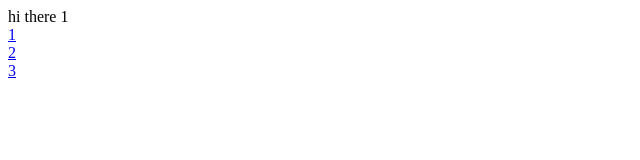
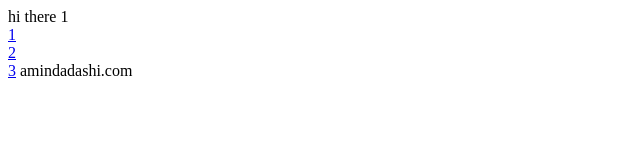
Before and after one commit to mos323/gitt-and-github-course, a plain HTML site: page index.html in a window 1280 px wide. Shown: the whole page, without its empty margins (0-640 px from the left). Drawn offline with Linux system fonts and the light colour scheme.

Commit message:
add span tag line 7 index.html

```diff
--- a/index.html
+++ b/index.html
@@ -4,5 +4,6 @@
     <br><a href="page1.html">1</a>
     <br><a href="page2.html">2</a>
     <br><a href="page3.html">3</a>
+    <span>amindadashi.com</span>
 </body>
 </html>
```
